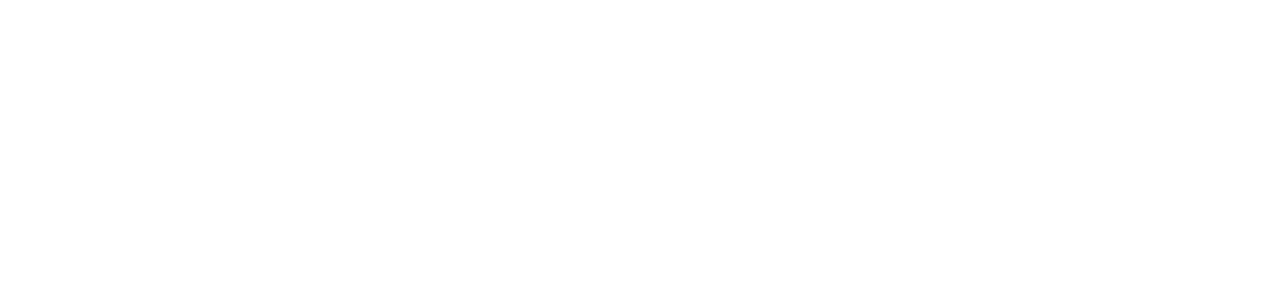
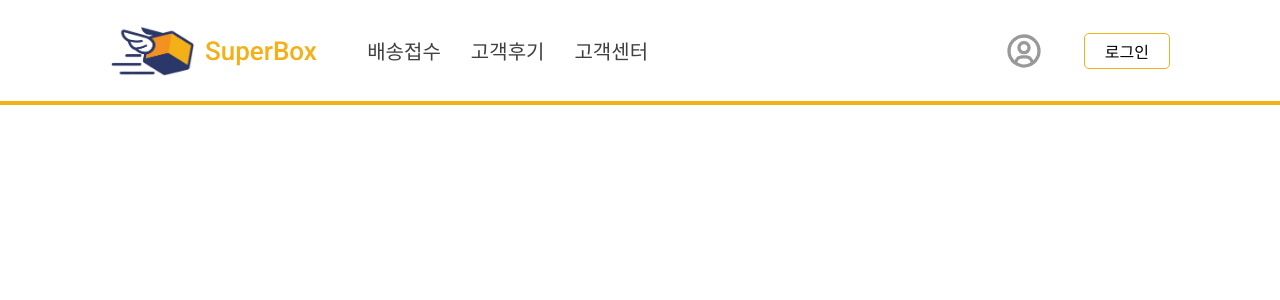
Before and after one commit to chanCo1/SuperBox-Project, a React (Create React App) app in the folder client/: page /main in a window 1280 px wide. Before the commit this address had no page. Shown: the top 300 px of the page. Built offline with nearby package versions, Linux system fonts and the light colour scheme.

Commit message:
header ui

```diff
--- a/client/package.json
+++ b/client/package.json
@@ -12,6 +12,7 @@
     "react": "^18.2.0",
     "react-dom": "^18.2.0",
     "react-helmet-async": "^1.3.0",
+    "react-icons": "^4.4.0",
     "react-loader-spinner": "^5.1.7-beta.1",
     "react-redux": "^8.0.2",
     "react-router-dom": "^6.3.0",
--- a/client/src/App.jsx
+++ b/client/src/App.jsx
@@ -1,15 +1,32 @@
+/** 패키지 참조 */
 import React, { memo } from 'react';
 import { Routes, Route } from 'react-router-dom';
 
+/** 컴포넌트 참조 */
+import Header from './components/Header';
+
 import IntroPage from './pages/IntroPage';
 import MainPage from './pages/MainPage';
+import ReceivePage from './pages/ReceivePage';
+import ReviewPage from './pages/ReviewPage';
+import CostomerPage from './pages/CostomerPage';
+import MyPage from './pages/MyPage';
+import LoginPage from './pages/LoginPage';
 
 const App = memo(() => {
   return (
     <>
+      <Header />
+
       <Routes>
         <Route path='/' exact={true} element={<IntroPage />} />
-        <Route path='/mainpage' element={<MainPage />} />
+        <Route path='/main' element={<MainPage />} />
+        <Route path='/receive' element={<ReceivePage />} />
+        <Route path='/review' element={<ReviewPage />} />
+        <Route path='/customer' element={<CostomerPage />} />
+        <Route path='/mypage' element={<MyPage />} />
+        <Route path='/mypage' element={<MyPage />} />
+        <Route path='/login' element={<LoginPage />} />
       </Routes>
     </>
   );
--- a/client/src/GlobalStyles.jsx
+++ b/client/src/GlobalStyles.jsx
@@ -11,12 +11,14 @@
 const GlobalStyles = createGlobalStyle`
   * {
     font-family: 'Roboto', 'Noto Sans KR', 'Apple SD Gothic Neo', sans-serif;
+    box-sizing: border-box;
+    list-style: none;
+    text-decoration: none;
   }
 
   body {
     margin: 0;
     padding: 0;
-    box-sizing: border-box;
   }
 `;
 
--- /dev/null
+++ b/client/src/components/Header.jsx
@@ -0,0 +1,155 @@
+/** 패키지 참조 */
+import React, { memo, useState } from 'react';
+import styled, { css } from 'styled-components';
+import { NavLink, Link } from 'react-router-dom';
+
+// 이미지 참조
+import logo from '../assets/image/superbox-logo.png';
+
+// 1회용 -> 나중에 수정
+import { BiUserCircle } from 'react-icons/bi';
+
+/** Header 부분 스타일 정의 */
+const HeaderContainer = styled.div`
+  position: fixed;
+  width: 100%;
+  border-bottom: 4px solid #f3b017;
+
+  .header-wrap {
+    position: relative;
+    width: 1080px;
+    margin: auto;
+    padding: 20px 10px;
+    display: flex;
+    justify-content: space-between;
+    align-items: center;
+
+    .logo {
+      display: flex;
+      align-items: center;
+
+      img {
+        width: 85px;
+        height: 50px;
+      }
+
+      h1 {
+        margin: 0 10px;
+        color: #f3b017;
+        font-size: 26px;
+        font-weight: 500;
+      }
+    }
+
+    .page-nav {
+      display: flex;
+      width: 50%;
+      padding: 0;
+
+      .NavLink {
+        &:hover {
+          text-decoration: underline #f3b017;
+          text-underline-position: under;
+          text-decoration-thickness: 5px;
+        }
+
+        li {
+          color: #404040;
+          font-size: 20px;
+          margin-right: 30px;
+        }
+      }
+
+      .active {
+        text-decoration: underline #f3b017;
+        text-underline-position: under;
+        text-decoration-thickness: 5px;
+      }
+    }
+
+    .login-button {
+      background-color: #fff;
+      border: 1px solid #f3b017;
+      padding: 5px 20px;
+      cursor: pointer;
+      transition: ease .3s;
+      border-radius: 5px;
+      font-size: 16px;
+
+      &:hover {
+        background-color: #f3b017;
+        color: #fff;
+      }
+      &:active {
+        transform: scale(0.9, 0.9);
+      }
+    }
+  }
+`;
+
+// 로그인 값이 true가 되면 css값 적용
+const MyPage = styled.div`
+  display: flex;
+  justify-content: end;
+  width: 10%;
+  font-size: 2.5rem;
+  cursor: pointer;
+  opacity: 0;
+
+  a {
+    display: flex;
+
+    .user-circle {
+      color: #999;
+      border-radius: 50%;
+      transition: ease .3s;
+
+      &:hover {
+        box-shadow: 0 0 10px rgba(0,0,0,0.2);
+      }
+      &:active {
+        transform: scale(0.9, 0.9);
+      }
+    }
+  }
+
+  ${(props) => props.state && css`
+    opacity: 1;
+  `}
+`;
+
+const Header = memo(() => {
+  const [login, setLogin] = useState(true);
+
+  return (
+    <HeaderContainer>
+      <div className="header-wrap">
+
+        <Link to={'/main'}>
+          <div className="logo">
+            <img src={logo} alt="superbox-logo" />
+            <h1>SuperBox</h1>
+          </div>
+        </Link>
+
+        <ul className="page-nav">
+          <NavLink className="NavLink" to={'/receive'}><li>배송접수</li></NavLink>
+          <NavLink className="NavLink" to={'/review'}><li>고객후기</li></NavLink>
+          <NavLink className="NavLink" to={'/customer'}><li>고객센터</li></NavLink>
+        </ul>
+
+        <MyPage className="mypage" state={login}>
+          <Link to={'/mypage'}>
+            <BiUserCircle className='user-circle'/>
+          </Link>
+        </MyPage>
+
+        <Link to={'/login'}>
+          <button className='login-button'>로그인</button>
+        </Link>
+      </div>
+    </HeaderContainer>
+  );
+});
+
+export default Header;
--- /dev/null
+++ b/client/src/pages/CostomerPage.jsx
@@ -0,0 +1,13 @@
+import React, { memo } from 'react';
+import Meta from '../Meta';
+
+const CostomerPage = memo(() => {
+  return (
+    <div>
+      <Meta title={'SuperBox :: 고객센터'} />
+      고객센터
+    </div>
+  );
+});
+
+export default CostomerPage;
--- a/client/src/pages/IntroPage.jsx
+++ b/client/src/pages/IntroPage.jsx
@@ -1,20 +1,26 @@
+/** 패키지 및 컴포넌트 참조 */
 import React, { memo, useCallback } from 'react';
 import styled from 'styled-components';
-import { useNavigate, Routes, Route, Link } from 'react-router-dom';
+import { useNavigate } from 'react-router-dom';
 
+import Meta from '../Meta';
+
+// 이미지 참조
 import logo from '../assets/image/superbox-logo.png';
 
+/** 인트로 페이지 전체 스타일 */
 const IntroPageContainer = styled.div`
   position: relative;
   width: 100%;
   height: 100vh;
+  background-color: #fff;
+  z-index: 99;
 
   .logo-box {
     position: absolute;
     top: 50%;
     left: 50%;
     transform: translate(-50%, -50%);
-  }
 
     .title {
       color: #f3b017;
@@ -34,7 +40,6 @@
     .button {
       display: flex;
       justify-content: center;
-  }
 
       button {
         background-color: #fff;
@@ -47,38 +52,43 @@
         cursor: pointer;
         display: flex;
         justify-content: center;
-    transition: .3s;
+        transition: ease 0.3s;
 
         &:hover {
           background-color: #f3b017;
           color: #fff;
         }
         &:active {
-      transform: scale(.9, .9);
+          transform: scale(0.9, 0.9);
+        }
+      }
     }
   }
 `;
 
 const IntroPage = memo(() => {
-
   const navigate = useNavigate();
 
   const onStartClick = useCallback(() => {
-    navigate('/mainpage');
+    navigate('/main');
   }, [navigate]);
 
   return (
+    <>
+      <Meta title={'SuperBox :: 반가워요!'} />
+
       <IntroPageContainer>
-      <div className='logo-box'>
+        <div className="logo-box">
           <img src={logo} alt="superbox-logo" />
-        <h1 className='title'>SuperBox</h1>
+          <h1 className="title">SuperBox</h1>
           <p>택배 접수 대행 서비스</p>
 
-        <div className='button'>
+          <div className="button">
             <button onClick={onStartClick}>시작하기</button>
           </div>
         </div>
       </IntroPageContainer>
+    </>
   );
 });
 
--- /dev/null
+++ b/client/src/pages/LoginPage.jsx
@@ -0,0 +1,13 @@
+import React, { memo } from 'react';
+import Meta from '../Meta';
+
+const LoginPage = memo(() => {
+  return (
+    <div>
+      <Meta title={'SuperBox :: 로그인'} />
+      로그인페이지
+    </div>
+  );
+});
+
+export default LoginPage;
--- a/client/src/pages/MainPage.jsx
+++ b/client/src/pages/MainPage.jsx
@@ -1,9 +1,12 @@
 import React, { memo } from 'react';
+
+import Meta from '../Meta';
 
 const MainPage = memo(() => {
   return (
     <div>
-      데헷
+      <Meta title={'SuperBox :: 메인페이지'} />
+
     </div>
   );
 });
--- /dev/null
+++ b/client/src/pages/MyPage.jsx
@@ -0,0 +1,14 @@
+import React, { memo } from 'react';
+import Meta from '../Meta';
+
+const MyPage = memo(() => {
+  return (
+    <div>
+      <Meta title={'SuperBox :: 마이페이지'} />
+
+      마이페이지
+    </div>
+  );
+});
+
+export default MyPage;
--- /dev/null
+++ b/client/src/pages/ReceivePage.jsx
@@ -0,0 +1,13 @@
+import React, { memo } from 'react';
+import Meta from '../Meta';
+
+const ReceivePage = memo(() => {
+  return (
+    <div>
+      <Meta title={'SuperBox :: 배송접수'} />
+      접수페이지
+    </div>
+  );
+});
+
+export default ReceivePage;
--- /dev/null
+++ b/client/src/pages/ReviewPage.jsx
@@ -0,0 +1,13 @@
+import React, { memo } from 'react';
+import Meta from '../Meta';
+
+const ReviewPage = memo(() => {
+  return (
+    <div>
+      <Meta title={'SuperBox :: 고객후기'} />
+      후기게시판
+    </div>
+  );
+});
+
+export default ReviewPage;
```
Also changed, not shown: 1 other file (tests, documents, lock files or other folders). Lines whose indentation alone changed are shown as unchanged.
